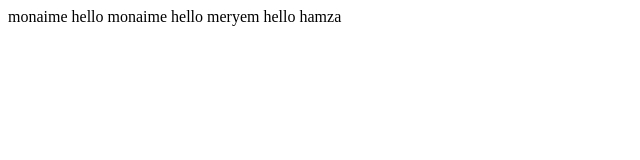
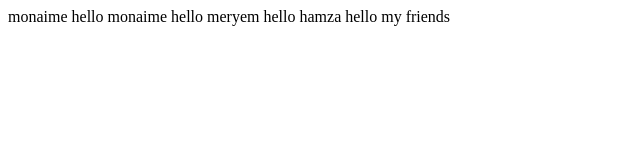
Before and after one commit to MonaimeENNABBALI/test, a plain HTML site: page index.html in a window 1280 px wide. Shown: the whole page, without its empty margins (0-640 px from the left). Drawn offline with Linux system fonts and the light colour scheme.

Commit message:
add hello my friends to index file

```diff
--- a/index.html
+++ b/index.html
@@ -11,5 +11,6 @@
     hello monaime
     hello meryem
     hello hamza
+    hello my friends
 </body>
 </html>
```
